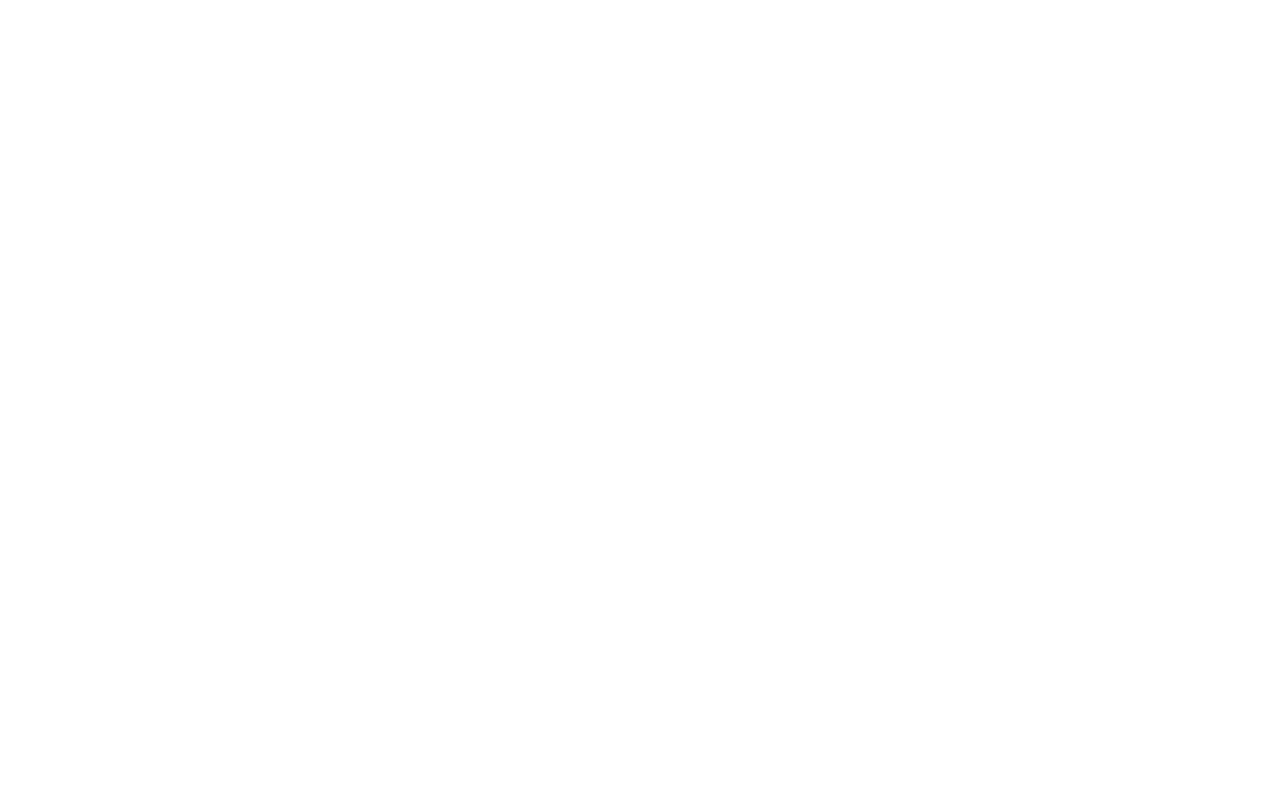
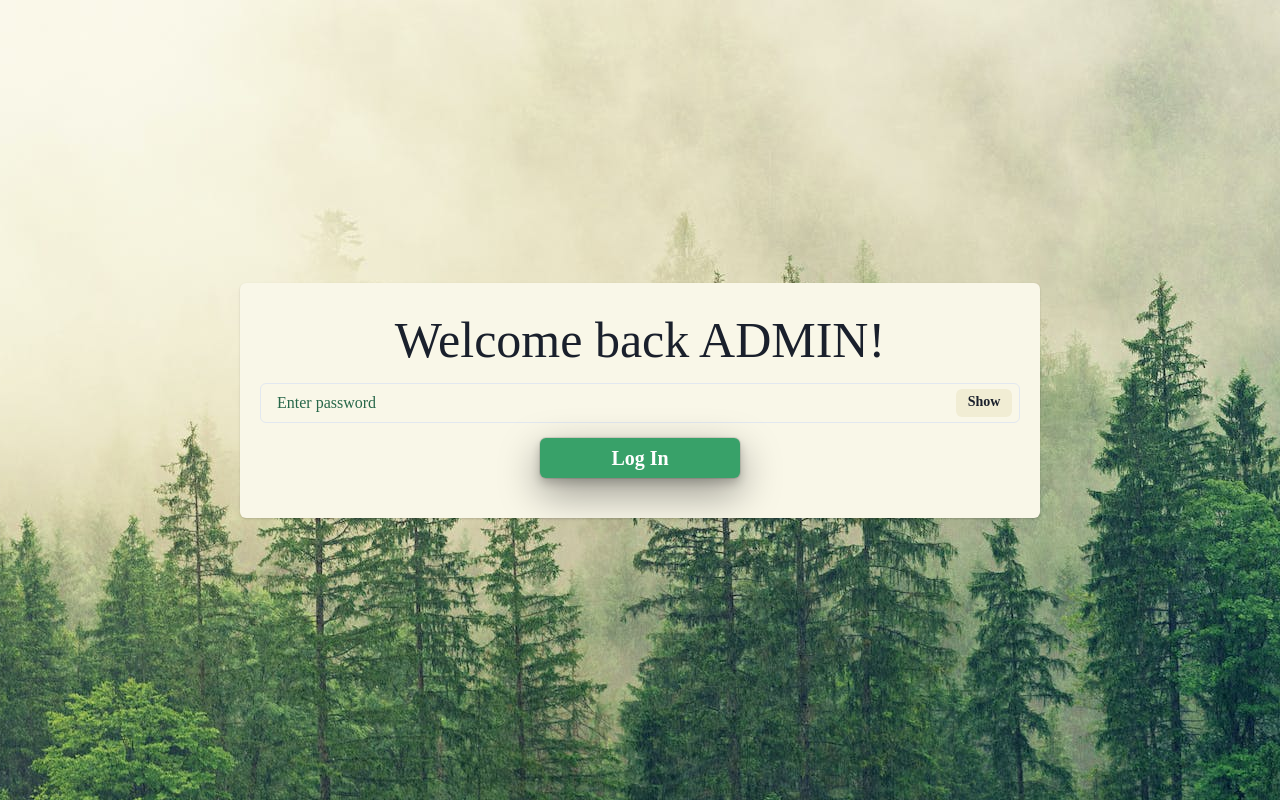
Before and after one commit to GabrielaOroz/lovciNa, a React (Vite) app in the folder IzvorniKod/frontend/: page /admin in a window 1280 px wide. Before the commit this address had no page. Built offline with nearby package versions, Linux system fonts and the light colour scheme.

Commit message:
Added admin page

```diff
--- a/IzvorniKod/frontend/src/App.jsx
+++ b/IzvorniKod/frontend/src/App.jsx
@@ -4,6 +4,8 @@
 import Login from './components/pages/Login';
 import Register from './components/pages/Register';
 import Confirm from './components/pages/Confirm';
+import Admin from './components/pages/Admin';
+import ListOfUsers from './components/pages/ListOfUsers';
 import Fonts from './styles/Fonts';
 import theme from './styles/theme';
 
@@ -17,6 +19,8 @@
           <Route path="/login" element={<Login />} />
           <Route path="/register" element={<Register />} />
           <Route path="/confirm" element={<Confirm />} />
+          <Route path="/admin" element={<Admin />} />
+          <Route path="/admin-listOfUsers" element={<ListOfUsers />} />
 
         </Routes>
       </BrowserRouter>
--- /dev/null
+++ b/IzvorniKod/frontend/src/components/pages/Admin.jsx
@@ -0,0 +1,86 @@
+import {
+	Box,
+	Button,
+	Card,
+	Input,
+	InputGroup,
+	InputRightElement,
+	Text,
+} from "@chakra-ui/react";
+import { useState } from "react";
+
+export default function Admin() {
+	const [password, setPassword] = useState("");
+	const [showPass, setShowPass] = useState(false);
+
+	const handleSubmit = () => {
+		fetch("http://localhost:8000/auth/admin", {
+			method: "POST",
+			body: password,
+		})
+			.then((res) => res.json())
+			.then((data) => {
+				console.log(data);
+				navigate("/admin-listOfUsers");
+			})
+			.catch((err) => console.error(err));
+	};
+
+	return (
+		<Box
+			bgImage="url(/forest.jpg)"
+			bgPosition="center"
+			minH="100vh"
+			display="flex"
+			justifyContent="center"
+		>
+			<Card
+				w={{ base: "300px", md: "600px", lg: "800px" }}
+				background="#f9f7e8"
+				alignSelf="center"
+				padding="20px"
+			>
+				<Text
+					fontSize={{ base: "20px", md: "30px", lg: "50px" }}
+					paddingBottom="5px"
+					alignSelf="center"
+				>
+					Welcome back ADMIN!
+				</Text>
+				<InputGroup size="md">
+					<Input
+						type={showPass ? "text" : "password"}
+						placeholder="Enter password"
+						_placeholder={{ color: "green.700" }}
+						value={password}
+						onChange={(e) => setPassword(e.target.value)}
+						id="password"
+					/>
+					<InputRightElement width="4.5rem">
+						<Button
+							h="1.75rem"
+							size="sm"
+							bgColor="#F1EDD4"
+							_hover={{ bg: "green.700" }}
+							onClick={() => setShowPass(!showPass)}
+						>
+							{showPass ? "Hide" : "Show"}
+						</Button>
+					</InputRightElement>
+				</InputGroup>
+				<Button
+					shadow="dark-lg"
+					marginTop="15px"
+					marginBottom="20px"
+					w={{ base: "80px", md: "150px", lg: "200px" }}
+					alignSelf="center"
+					colorScheme="green"
+					onClick={handleSubmit}
+					fontSize={{ base: "15px", md: "20px" }}
+				>
+					Log In
+				</Button>
+			</Card>
+		</Box>
+	);
+}
--- /dev/null
+++ b/IzvorniKod/frontend/src/components/pages/ListOfUsers.jsx
@@ -0,0 +1,7 @@
+import React from 'react'
+
+export default function ListOfUsers() {
+  return (
+    <div>ListOfUsers</div>
+  )
+}
```
Also changed, not shown: IzvorniKod/frontend/src/components/pages/Register.jsx (+12 -13 lines).
